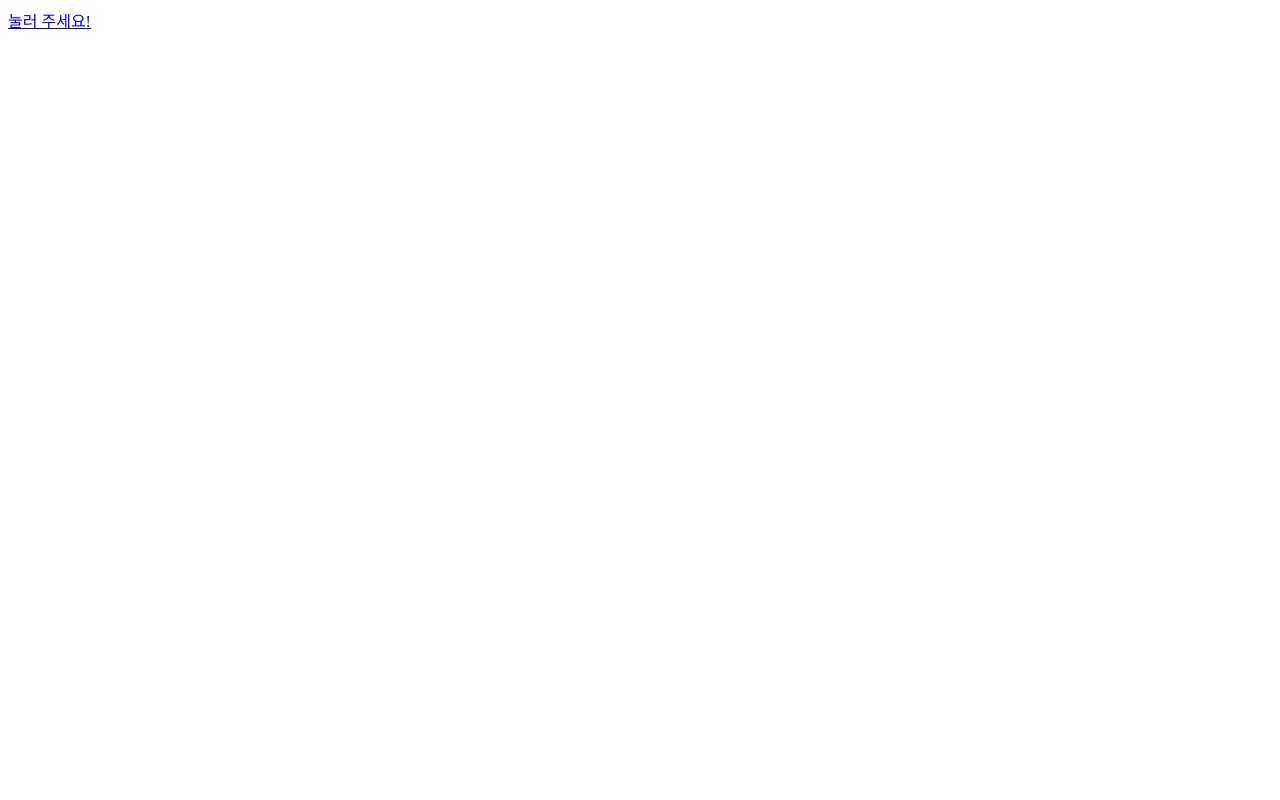
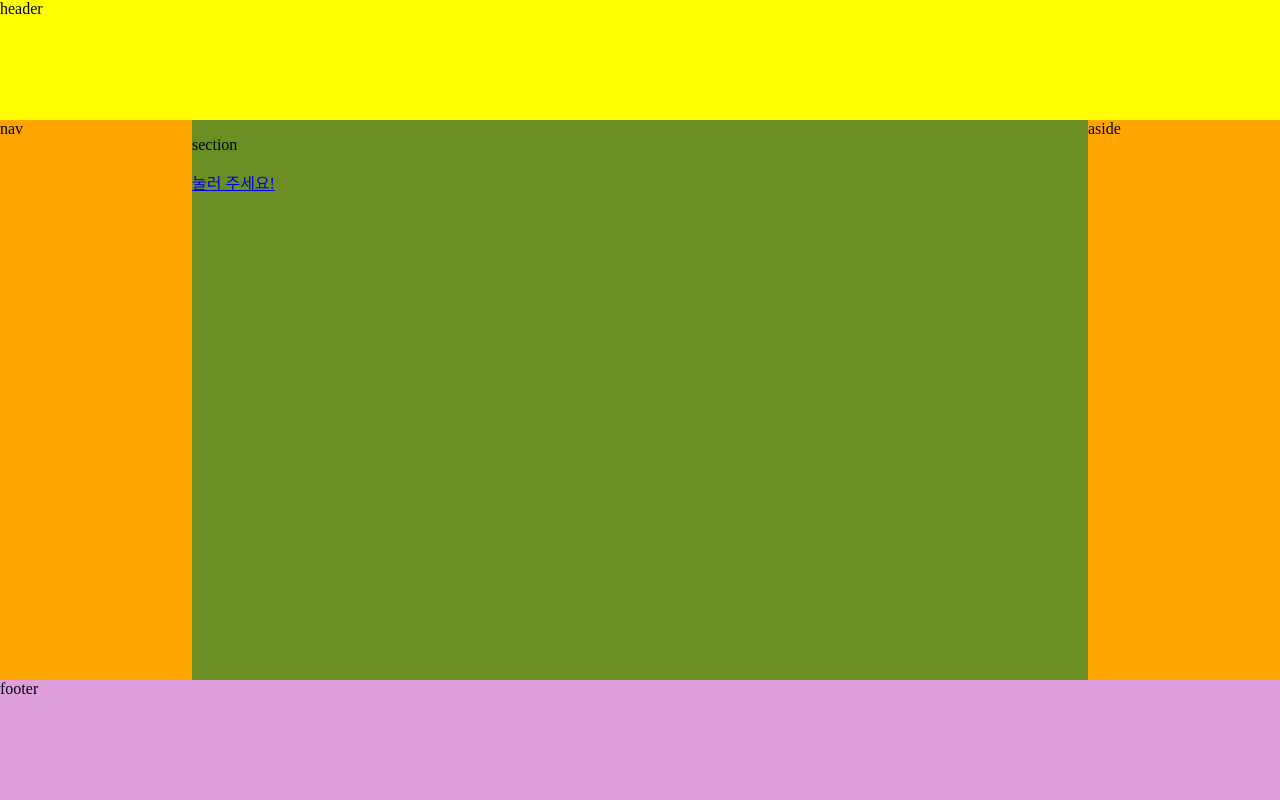
Before and after one commit to java-mobile/web, a plain HTML site: page index.html in a window 1280 px wide. Drawn offline with Linux system fonts and the light colour scheme.

Commit message:
Update index.html

```diff
--- a/index.html
+++ b/index.html
@@ -1,14 +1,35 @@
 <!DOCTYPE html>
 <html>
 <head>
-	<title></title>
+	<title>Web Study</title>
+	<style type="text/css">
+		html, body { margin: 0; height: 100% }
+		.header { width: 100%; height: 15%;
+					background: yellow }
+		.nav { width: 15%; height: 70%; float: left;
+				background: orange;}
+		.section { width: 70%; height: 70%; float: left;
+				background-color: olivedrab }
+		.aside { width: 15%; height: 70%; float: left;
+				background-color: orange }
+		.footer { width: 100%; height: 15%; clear: both;
+				background-color: plum }
+	</style>
 	<script type="text/javascript">
 		function sayHello(){
 			document.getElementById("clickme").innerHTML="안녕하세요!";
 		}
 	</script>
+
 </head>
 <body>
-	<a href="#" onclick="sayHello()" id="clickme">눌러 주세요!</a>
+	<header class="header">header</header>
+	<nav class="nav">nav</nav>
+	<section class="section"><p>section</p>
+		<a href="#" onclick="sayHello()" id="clickme">눌러 주세요!</a>
+	</section>
+	<aside class="aside">aside</aside>
+	<footer class="footer">footer</footer>
+
 </body>
 </html>
```
